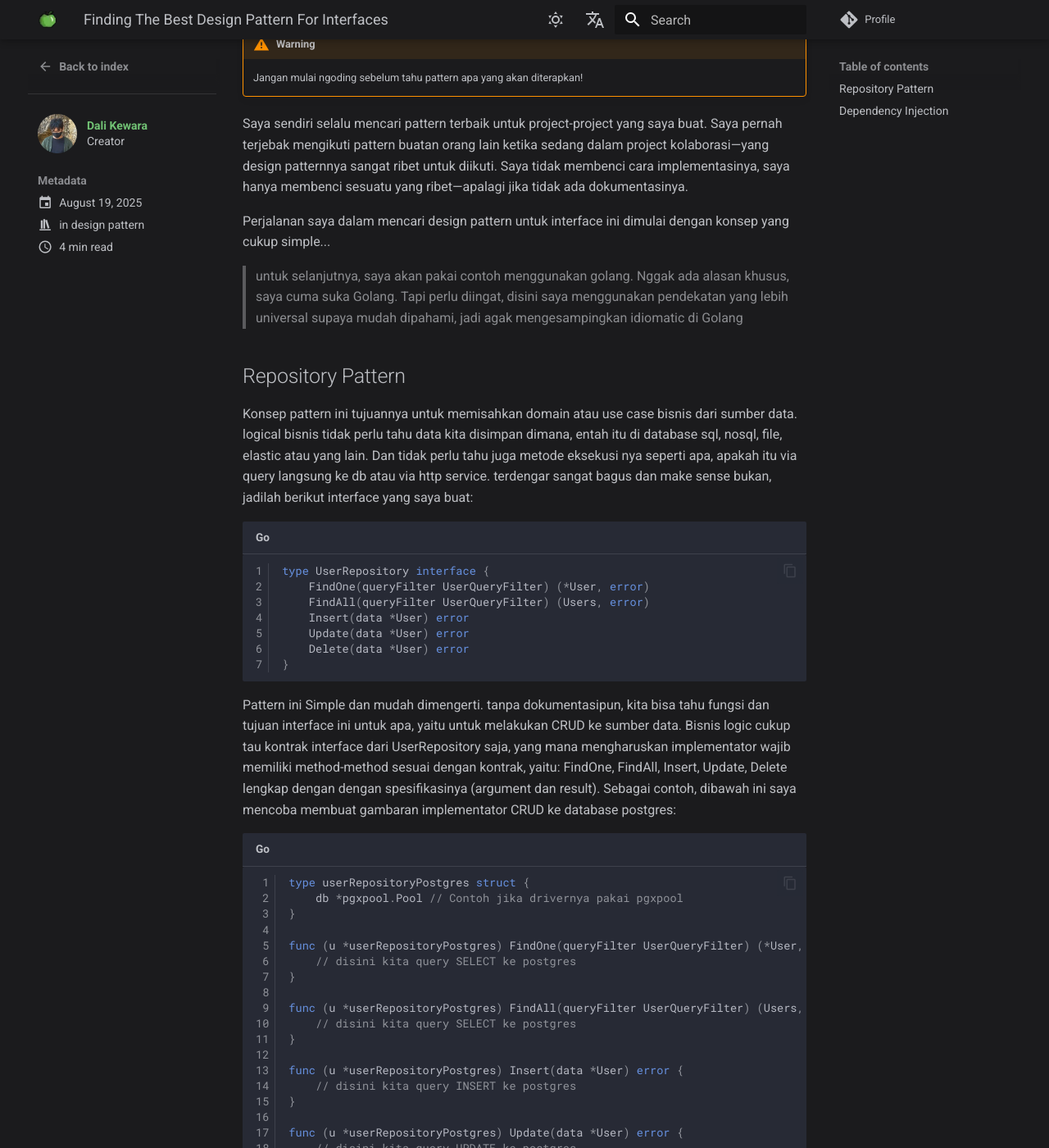
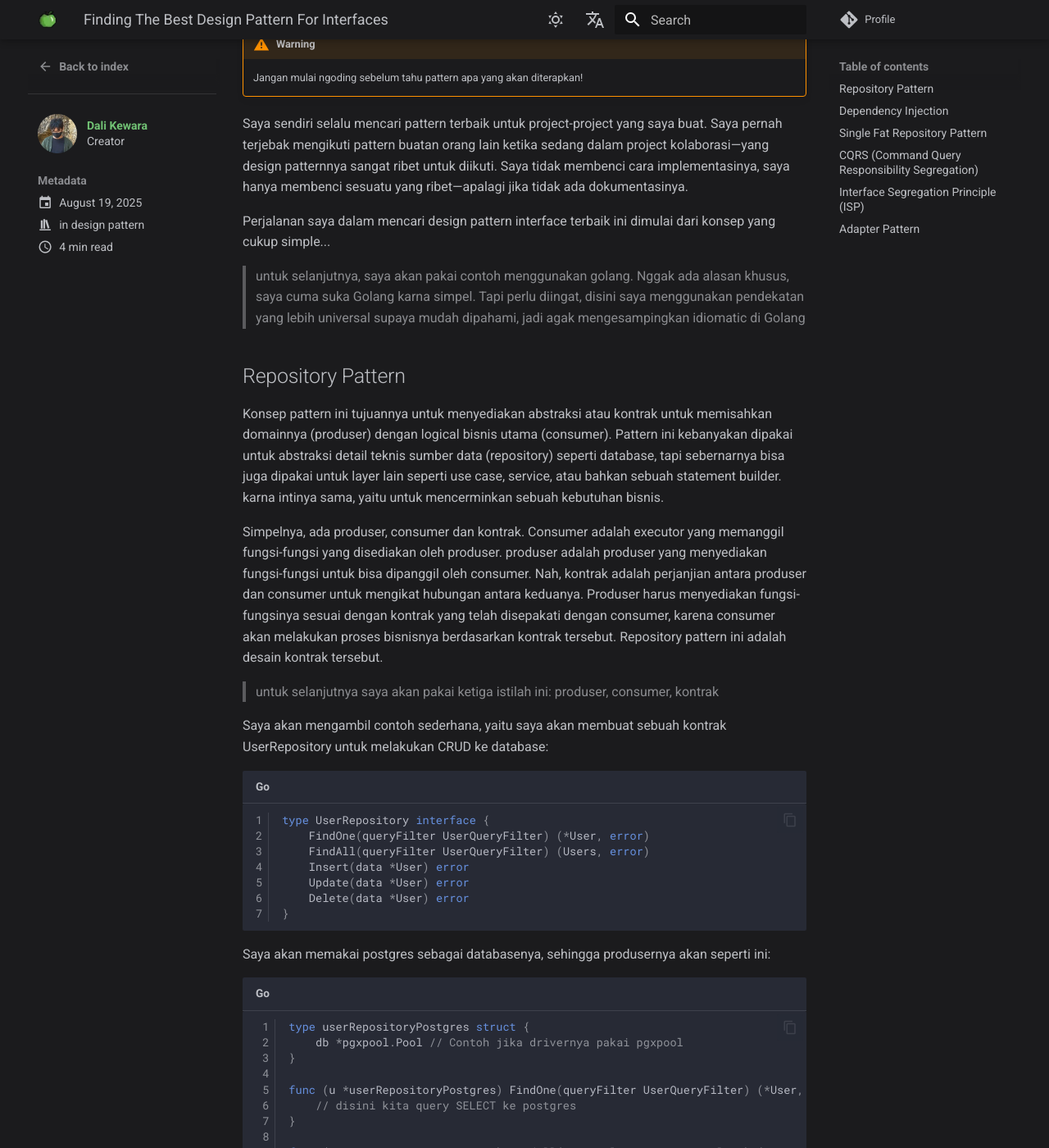
Before and after one commit to dalikewara/dalikewara.github.io, an MkDocs documentation site: the page built from docs/blog/posts/finding-the-best-design-pattern-for-interfaces/index.md, in a window 1280 px wide and 1400 px high, scrolled down 549 px. Shown: the whole window at 82% size. Built offline with MkDocs 1.6.1 and Material for MkDocs 9.7.7, drawn with Linux system fonts in a browser that asks for light colours; plug-ins that fetch from the network failed and are left out; comment, search, counter and statistics services are not loaded; some of the changed text lies outside the part shown.

````diff
--- a/docs/blog/posts/finding-the-best-design-pattern-for-interfaces/index.md
+++ b/docs/blog/posts/finding-the-best-design-pattern-for-interfaces/index.md
@@ -22,10 +22,11 @@
 menganggap bahwa konsep ini wajib sekali diterapkan dalam setiap pembuatan program. Bukan berarti saya sangat jago disini, tapi
 maksud saya adalah harus ada pattern yang konsisten.
 
-Lagipula, penerapan dari teori design pattern ini pasti berbeda-beda tiap individu. Terserah mau kita menguasai ISP (Interface Segregation Principle),
-CQRS (Command Query Responsibility Segregation) atau apapun itu, pasti tiap orang berbeda dalam hal implementasi. Ada yang strict mengikuti 1 pattern,
-ada yang mengadopsi lebih dari 1, ada juga yang mencampurkan beberapa pattern, bahkan ada yang ngasal. It's ok, yang penting ada sebuah standart yang
-kita buat untuk diikuti. Tinggal nanti kita buat dokumentasi menjelaskan cara kerja pattern yang kita buat, beres.
+Lagipula, penerapan dari teori design pattern ini pasti berbeda-beda tiap individu. Terserah mau kita menguasai ISP
+(Interface Segregation Principle), CQRS (Command Query Responsibility Segregation) atau apapun itu, pasti tiap orang berbeda
+dalam hal implementasi. Ada yang strict mengikuti 1 pattern, ada yang mengadopsi lebih dari 1, ada juga yang mencampurkan beberapa
+pattern, bahkan ada yang ngasal. It's ok, yang penting ada sebuah standart yang kita buat untuk diikuti. Tinggal nanti kita buat
+dokumentasi menjelaskan cara kerja pattern yang kita buat, beres.
 
 !!! warning
 
@@ -33,20 +34,32 @@
 
 <!-- more -->
 
-Saya sendiri selalu mencari pattern terbaik untuk project-project yang saya buat. Saya pernah terjebak mengikuti pattern buatan orang lain
-ketika sedang dalam project kolaborasi—yang design patternnya sangat ribet untuk diikuti. Saya tidak membenci cara implementasinya, saya hanya
-membenci sesuatu yang ribet—apalagi jika tidak ada dokumentasinya.
+Saya sendiri selalu mencari pattern terbaik untuk project-project yang saya buat. Saya pernah terjebak mengikuti pattern buatan
+orang lain ketika sedang dalam project kolaborasi—yang design patternnya sangat ribet untuk diikuti. Saya tidak membenci cara
+implementasinya, saya hanya membenci sesuatu yang ribet—apalagi jika tidak ada dokumentasinya.
 
-Perjalanan saya dalam mencari design pattern untuk interface ini dimulai dengan konsep yang cukup simple...
+Perjalanan saya dalam mencari design pattern interface terbaik ini dimulai dari konsep yang cukup simple...
 
-> untuk selanjutnya, saya akan pakai contoh menggunakan golang. Nggak ada alasan khusus, saya cuma suka Golang.
-> Tapi perlu diingat, disini saya menggunakan pendekatan yang lebih universal supaya mudah dipahami, jadi agak mengesampingkan idiomatic di Golang
+> untuk selanjutnya, saya akan pakai contoh menggunakan golang. Nggak ada alasan khusus, saya cuma suka Golang karna simpel.
+> Tapi perlu diingat, disini saya menggunakan pendekatan yang lebih universal supaya mudah dipahami, jadi agak mengesampingkan
+> idiomatic di Golang
 
 ## Repository Pattern
 
-Konsep pattern ini tujuannya untuk memisahkan domain atau use case bisnis dari sumber data. logical bisnis tidak perlu tahu data kita
-disimpan dimana, entah itu di database sql, nosql, file, elastic atau yang lain. Dan tidak perlu tahu juga metode eksekusi nya seperti apa,
-apakah itu via query langsung ke db atau via http service. terdengar sangat bagus dan make sense bukan, jadilah berikut interface yang saya buat:
+Konsep pattern ini tujuannya untuk menyediakan abstraksi atau kontrak untuk memisahkan domainnya (produser) dengan logical
+bisnis utama (consumer). Pattern ini kebanyakan dipakai untuk abstraksi detail teknis sumber data (repository) seperti database,
+tapi sebernarnya bisa juga dipakai untuk layer lain seperti use case, service, atau bahkan sebuah statement builder. karna intinya
+sama, yaitu untuk mencerminkan sebuah kebutuhan bisnis.
+
+Simpelnya, ada produser, consumer dan kontrak. Consumer adalah executor yang memanggil fungsi-fungsi yang disediakan oleh produser.
+produser adalah produser yang menyediakan fungsi-fungsi untuk bisa dipanggil oleh consumer. Nah, kontrak adalah perjanjian
+antara produser dan consumer untuk mengikat hubungan antara keduanya. Produser harus menyediakan fungsi-fungsinya sesuai dengan
+kontrak yang telah disepakati dengan consumer, karena consumer akan melakukan proses bisnisnya berdasarkan kontrak tersebut.
+Repository pattern ini adalah desain kontrak tersebut.
+
+> untuk selanjutnya saya akan pakai ketiga istilah ini: produser, consumer, kontrak
+
+Saya akan mengambil contoh sederhana, yaitu saya akan membuat sebuah kontrak UserRepository untuk melakukan CRUD ke database:
 
 ``` go
 type UserRepository interface {
@@ -58,10 +71,7 @@
 }
 ```
 
-Pattern ini Simple dan mudah dimengerti. tanpa dokumentasipun, kita bisa tahu fungsi dan tujuan interface ini untuk apa, yaitu untuk melakukan CRUD ke sumber data.
-Bisnis logic cukup tau kontrak interface dari UserRepository saja, yang mana mengharuskan implementator wajib memiliki method-method sesuai dengan
-kontrak, yaitu: FindOne, FindAll, Insert, Update, Delete lengkap dengan dengan spesifikasinya (argument dan result). Sebagai contoh, dibawah ini
-saya mencoba membuat gambaran implementator CRUD ke database postgres:
+Saya akan memakai postgres sebagai databasenya, sehingga produsernya akan seperti ini:
 
 ``` go
 type userRepositoryPostgres struct {
@@ -91,21 +101,21 @@
 
 > Anggap saja struct adalah sebuah object
 
-Kita lihat bahwa object userRepositoryPostgres ini memiliki method dan spesifikasi yang sama persis dengan interface UserRepository.
-Hal ini karna userRepositoryPostgres adalah implementator dari interface UserRepository, jadi dia harus mengimplementasi semua spesifikasi
-sesuai kontraknya dengan sama persis.
+Kita lihat bahwa object `userRepositoryPostgres` ini memiliki method dan spesifikasi yang sama persis dengan `UserRepository`.
+Hal ini karna `userRepositoryPostgres` adalah produsernya, jadi dia harus mengimplementasi semua spesifikasi sesuai kontraknya
+(`UserRepository`) dengan sama persis.
 
-Nah, nanti di dalam bisnis logic, implementator ini yang akan dipanggil, karena dialah yang punya hasil implementasi nyata dari proses CRUDnya. Tapi,
-bisnis logic akan mengorkestrasinya berdasarkan kontrak dari interface UserRepository. Sehingga, apabila suatu saat kita ingin mengganti implementator
-dari postgres ke mongodb, kita cukup buat sebuah object baru yang mengemplimentasi kontrak interface UserRepository, maka bisnis logic tidak akan rusak atau error,
-karena kontrak interfacenya sama, yang artinya method-method dan spesifikainya pun juga pasti sama.
+Nah, nanti di dalam consumer, fungsi-fungsi yang telah disediakan produser ini yang akan dipanggil, karena dialah yang punya hasil
+implementasi nyata dari proses CRUDnya. Tapi, consumer akan mengorkestrasinya berdasarkan kontrak. Sehingga, apabila suatu saat kita
+ingin mengganti produser dari postgres ke mongodb misal, kita cukup buat sebuah object produser baru yang mengemplimentasi kontrak,
+dan consumer tidak akan rusak atau error. Karena kontraknya sama, yang artinya method-method dan spesifikainya pun juga pasti sama.
 
-Tapi kemudian, bagaimana cara bisnis logic mengorkestrasi hal ini?
+Tapi kemudian, bagaimana cara consumer mengorkestrasi hal ini?
 
 ## Dependency Injection
 
-Inilah caranya agar bisnis logic bisa mengorkestrasi implementator. Dependency injection adalah sebuah konsep dimana kita menginject dependency dari luar
-menggunakan sebuah kontrak sebagai tipe data atau constructor. Sebagai contoh, alih-alih kita langsung memanggil object implementator didalam bisnis logic
+Inilah caranya agar consumer bisa mengorkestrasi produser. Dependency injection adalah sebuah konsep dimana kita menginject dependency dari luar
+menggunakan sebuah kontrak sebagai tipe data atau constructor. Sebagai contoh, alih-alih kita langsung memanggil object produser didalam consumer
 seperti ini:
 
 > Disini saya pakai pendekatan fungsi saja supaya lebih mudah dibaca
@@ -153,3 +163,11 @@
     return nil
 }
 ```
+
+## Single Fat Repository Pattern
+
+## CQRS (Command Query Responsibility Segregation)
+
+## Interface Segregation Principle (ISP)
+
+## Adapter Pattern
````
